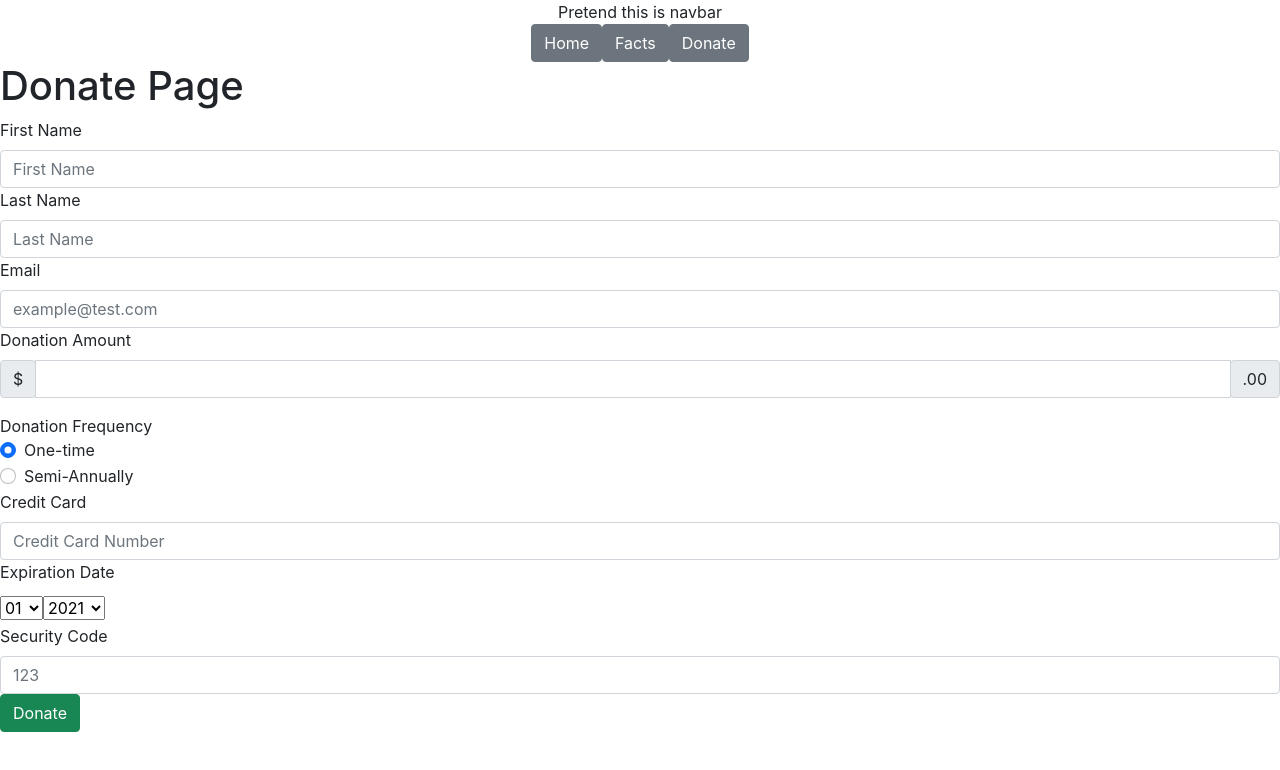
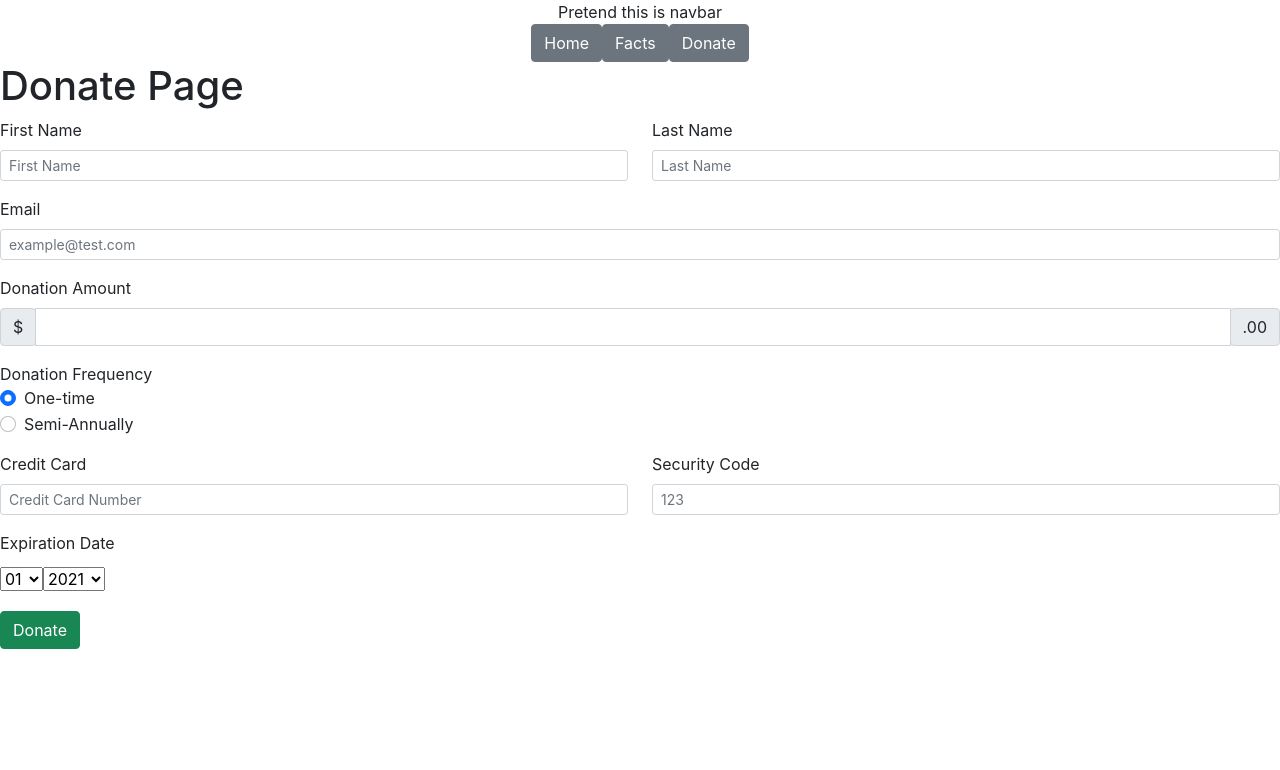
Before and after one commit to Web-Dev-Speedrunners/git-gud, a React (Create React App) app: page /donate in a window 1280 px wide. Shown: the top 770 px of the page. Built offline with nearby package versions, Linux system fonts and the light colour scheme.

Commit message:
Added style and changed layout

```diff
--- a/src/pages/donate/form.jsx
+++ b/src/pages/donate/form.jsx
@@ -1,5 +1,5 @@
 import React from 'react';
-import { Button, Form, Col, InputGroup, } from 'react-bootstrap';
+import { Button, Form, Col, Row, InputGroup, } from 'react-bootstrap';
 import range from '../../util/range'
 
 const CURR_YEAR = new Date().getFullYear();
@@ -14,27 +14,27 @@ const DonateForm = () => {
   return (
     <Form onSubmit={(e) => handleSubmit(e)}>
 
-      <Form.Row>
+      <Row>
         <Form.Group as={Col}>
           <Form.Label>First Name</Form.Label>
-          <Form.Control type="text" placeholder="First Name" />
+          <Form.Control size="sm" type="text" placeholder="First Name" />
         </Form.Group>
 
         <Form.Group as={Col}>
           <Form.Label>Last Name</Form.Label>
-          <Form.Control type="text" placeholder="Last Name" />
+          <Form.Control size="sm" type="text" placeholder="Last Name" />
         </Form.Group>
-      </Form.Row>
+      </Row>
 
-      <Form.Group>
+      <Form.Group className="mt-3">
         <Form.Label>Email</Form.Label>
-        <Form.Control type="email" placeholder="example@test.com" />
+        <Form.Control size="sm" type="email" placeholder="example@test.com" />
       </Form.Group>
 
-      <Form.Group>
+      <Form.Group className="mt-3">
         <Form.Label>Donation Amount</Form.Label>
 
-        <InputGroup className="mb-3">
+        <InputGroup size="sm" className="mb-3">
           <InputGroup.Prepend>
             <InputGroup.Text>$</InputGroup.Text>
           </InputGroup.Prepend>
@@ -63,16 +63,25 @@ const DonateForm = () => {
         />
       </Form.Group>
 
-      <Form.Group>
-        <Form.Label>Credit Card</Form.Label>
-        <Form.Control type="number" placeholder="Credit Card Number" />
-      </Form.Group>
+      <Row className="mt-3">
+        <Form.Group as={Col}>
+          <Form.Label>Credit Card</Form.Label>
+          <Form.Control size="sm" type="number" placeholder="Credit Card Number" />
+        </Form.Group>
+
+        <Form.Group as={Col}>
+          <Form.Label>Security Code</Form.Label>
+          <Form.Control size="sm" type="number" placeholder="123" />
+        </Form.Group>
+      </Row>
+
 
       {/* TODO: Get these two rows on the same row */}
-      <Form.Group>
+      <Form.Group className="mt-3">
         <Form.Label>Expiration Date</Form.Label>
         <Form.Row>
           <Form.Control
+            size="sm"
             as="select"
             className="my-1 mr-sm-2"
             custom
@@ -85,6 +94,7 @@ const DonateForm = () => {
           </Form.Control>
 
           <Form.Control
+            size="sm"
             as="select"
             className="my-1 mr-sm-2"
             custom
@@ -99,12 +109,7 @@ const DonateForm = () => {
         </Form.Row>
       </Form.Group>
 
-      <Form.Group>
-        <Form.Label>Security Code</Form.Label>
-        <Form.Control type="number" placeholder="123" />
-      </Form.Group>
-
-      <Button variant="success" type="submit" >
+      <Button className="mt-3" variant="success" type="submit" >
         Donate
       </Button>
     </Form>
```
